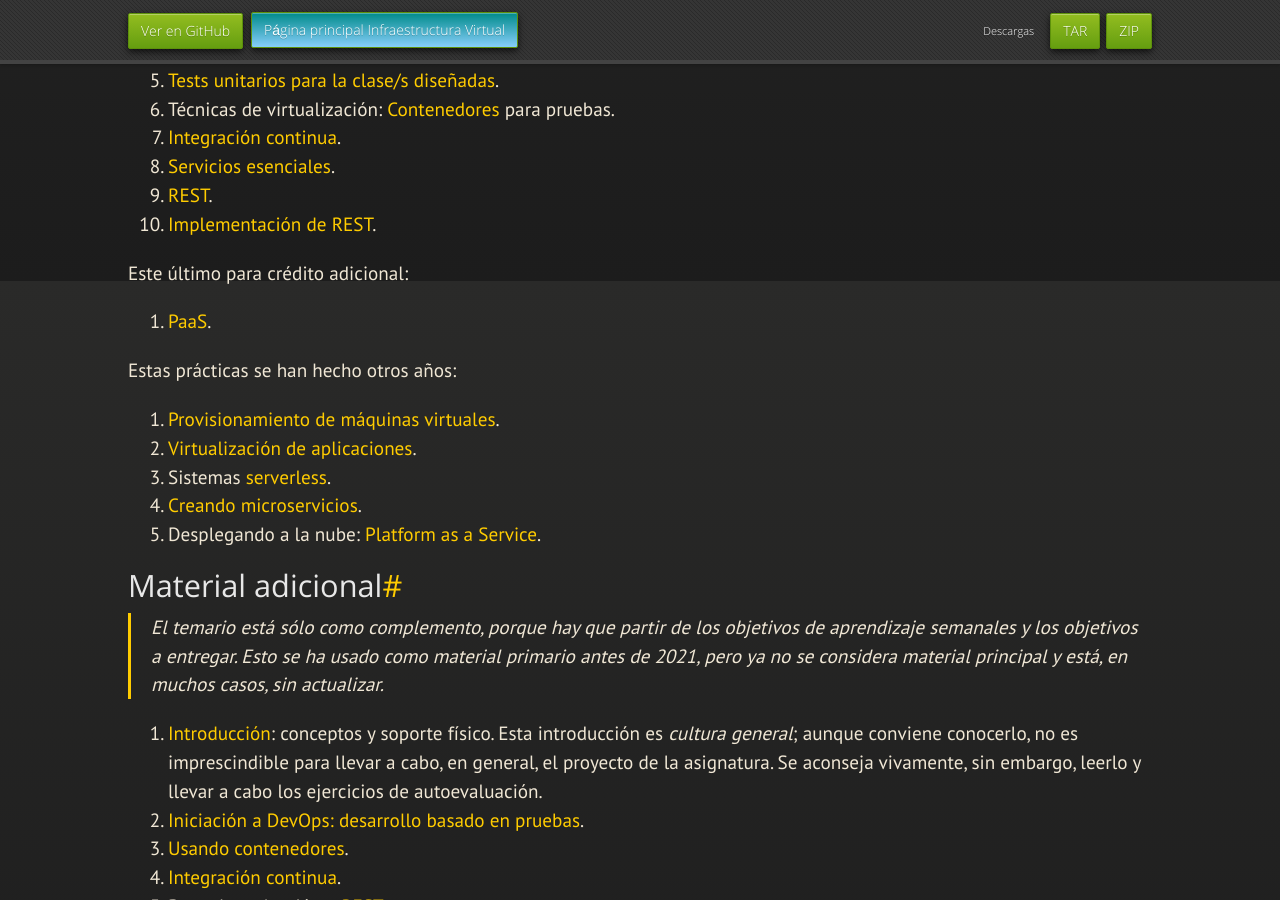
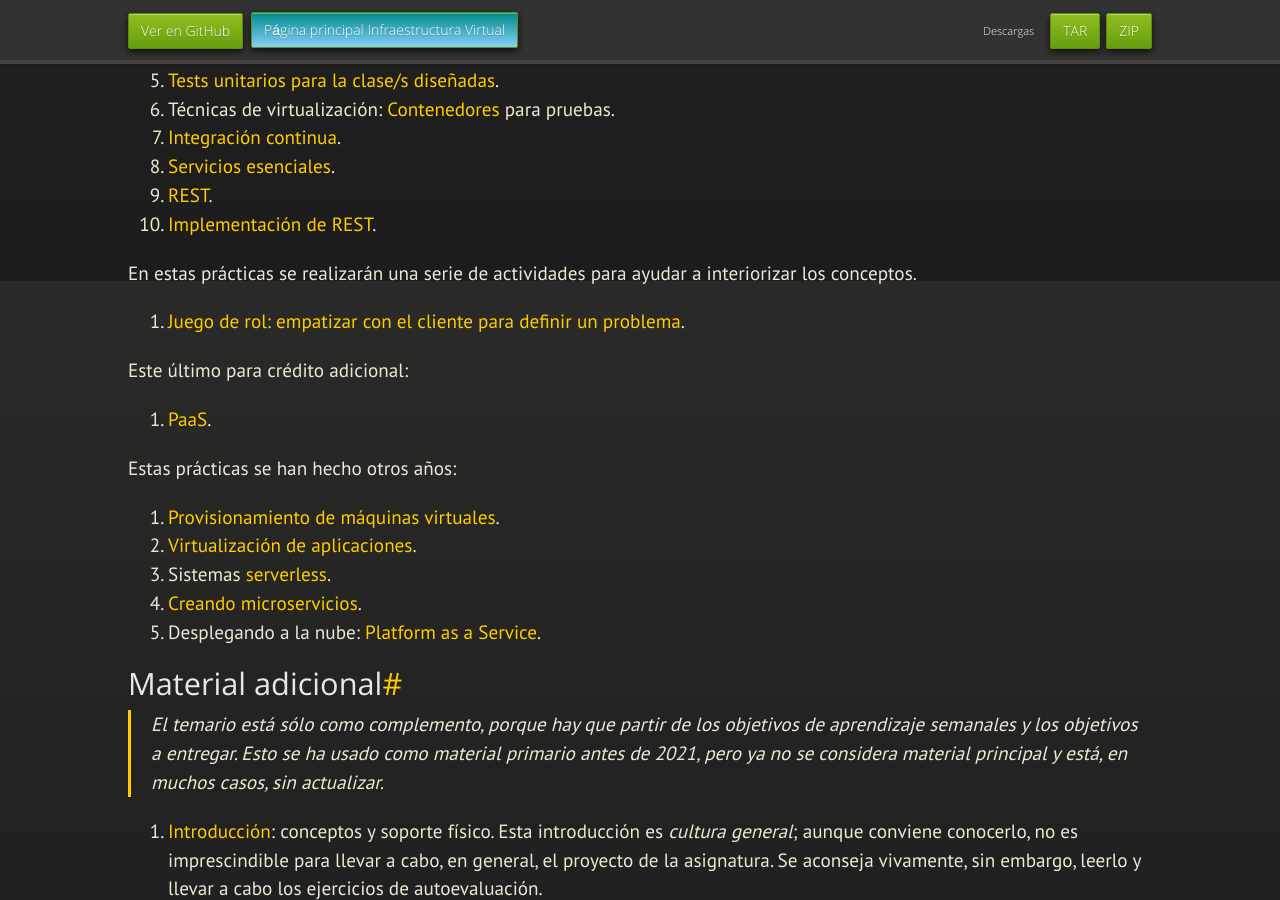
Before and after one commit to JJ/IV, a Jekyll site: the page built from index.md, in a window 1280 px wide and 900 px high, scrolled down 1519 px. Built offline with Jekyll 4.4.1, drawn with Linux system fonts in a browser that asks for light colours; nearby versions of some CDN libraries; some web fonts are replaced; our own code applies the rules of GitHub Pages for plain Markdown files; some of the changed lines change nothing that is shown.

Commit message:
Sync index.md de master a gh-pages

```diff
--- a/index.md
+++ b/index.md
@@ -39,7 +39,7 @@ La temporización de la asignatura y los objetivos de cada sesión figuran en la
 clase. Enlazaremos también en ese fichero las grabaciones que se hagan de las
 sesiones en vivo.
 
-Estos son los [objetivos de la asignatura](documentos/objetivos.md), cuyas
+Estos son los [objetivos de la asignatura](documentos/objetivos), cuyas
 sesiones de clase se irán reflejando en un repositorio de GitHub.
 
 En resumen, nuestra intención es que el estudiante al final de la asignatura sea
@@ -72,7 +72,7 @@ lo largo de la misma, cubriendo diferentes objetivos de aprendizaje a la vez que
 se realizan diferentes productos mínimamente viables de ese proyecto. Los
 proyectos [consisten en crear la infraestructura virtual junto con una
 aplicación desarrollada según el modelo
-DevOps](documentos/proyecto/README). A grosso modo, los objetivos se
+DevOps](documentos/proyecto/README.md). A grosso modo, los objetivos se
 organizarán de la forma siguiente.
 
 1. [Objetivo cero: Uso básico de
@@ -88,6 +88,10 @@ organizarán de la forma siguiente.
 8. [Servicios esenciales](documentos/proyecto/7.Servicios).
 9. [REST](documentos/proyecto/8.REST).
 10. [Implementación de REST](documentos/proyecto/9.Microservicio).
+
+En estas prácticas se realizarán una serie de actividades para ayudar a interiorizar los conceptos.
+
+1. [Juego de rol: empatizar con el cliente para definir un problema](documentos/actividades/juego-rol-design-thinking).
 
 Este último para crédito adicional:
 
@@ -155,7 +159,7 @@ antelación.
 Los criterios de evaluación figuran en la
 [ficha de la asignatura](https://grados.ugr.es/informatica/pages/infoacademica/guias_docentes/curso_actual/cuarto/tecnologiasdelainformacion/gii_infraestructura_virtual_20172018_firmada)
 en la web del grado, y
-[se especifican en el repositorio de la clase](https://github.com/JJ/IV-21-22/blob/master/Metodolog%C3%ADa_y_criterios_de_evaluaci%C3%B3n.md).
+[se especifican en el repositorio de la clase](https://github.com/JJ/IV-21-22/blob/master/Metodolog%C3%ADa_y_criterios_de_evaluaci%C3%B3n).
 
 ## Convocatoria extraordinaria (AL FINAL DEL CUATRIMESTRE)
 
```
